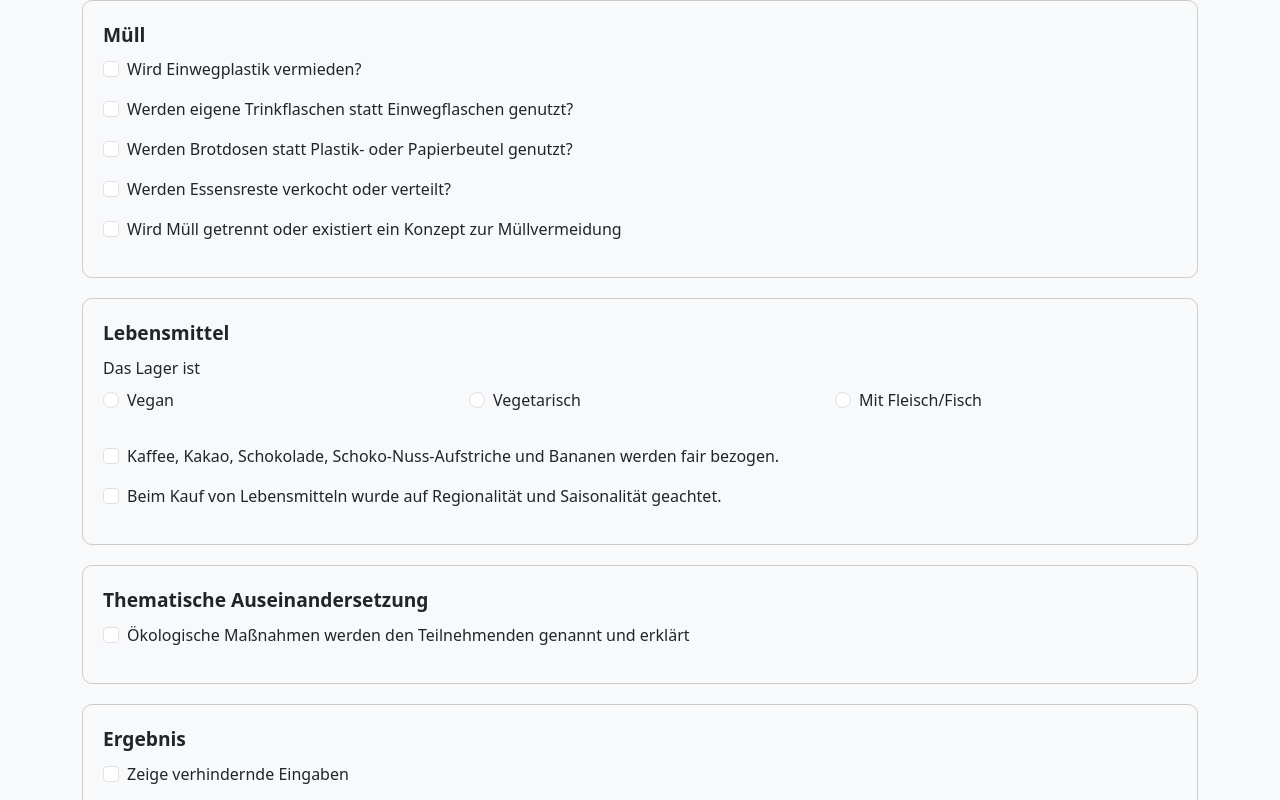
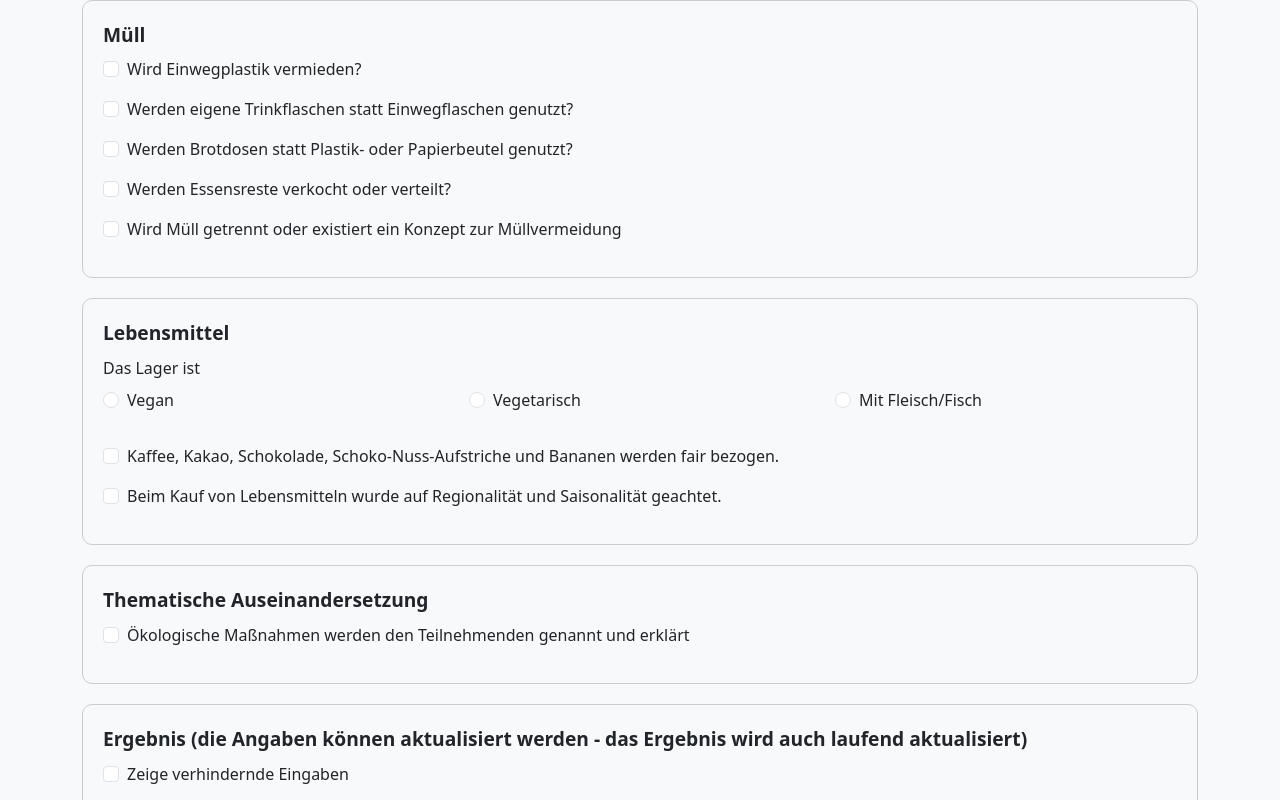
Before and after one commit to martin3398/oeko-euro-quick-check, a website: page src/index.html in a window 1280 px wide. Both pictures are taken after a click on the button "Jetzt Ergebnis anzeigen". Shown: the part 630-1430 px from the top of the page. Drawn offline with nearby package versions, Linux system fonts and the light colour scheme.

Commit message:
Added help text for "Ergebnis"

```diff
--- a/src/index.html
+++ b/src/index.html
@@ -188,7 +188,7 @@
     </div>
 
     <fieldset class="collapse" id="results">
-        <legend>Ergebnis</legend>
+        <legend>Ergebnis (die Angaben können aktualisiert werden - das Ergebnis wird auch laufend aktualisiert)</legend>
 
         <div class="mb-5">
             <div class="form-check">
```
